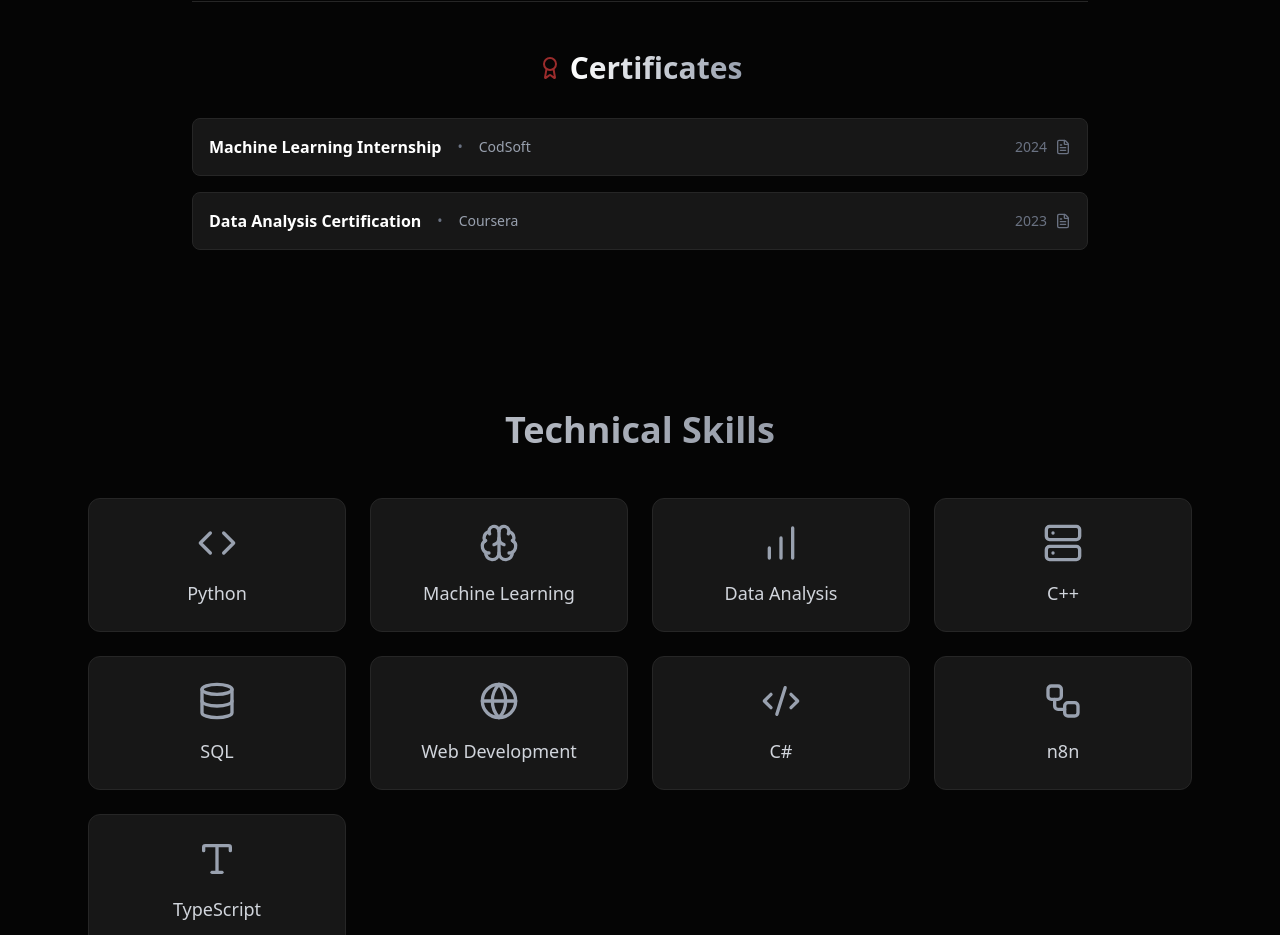
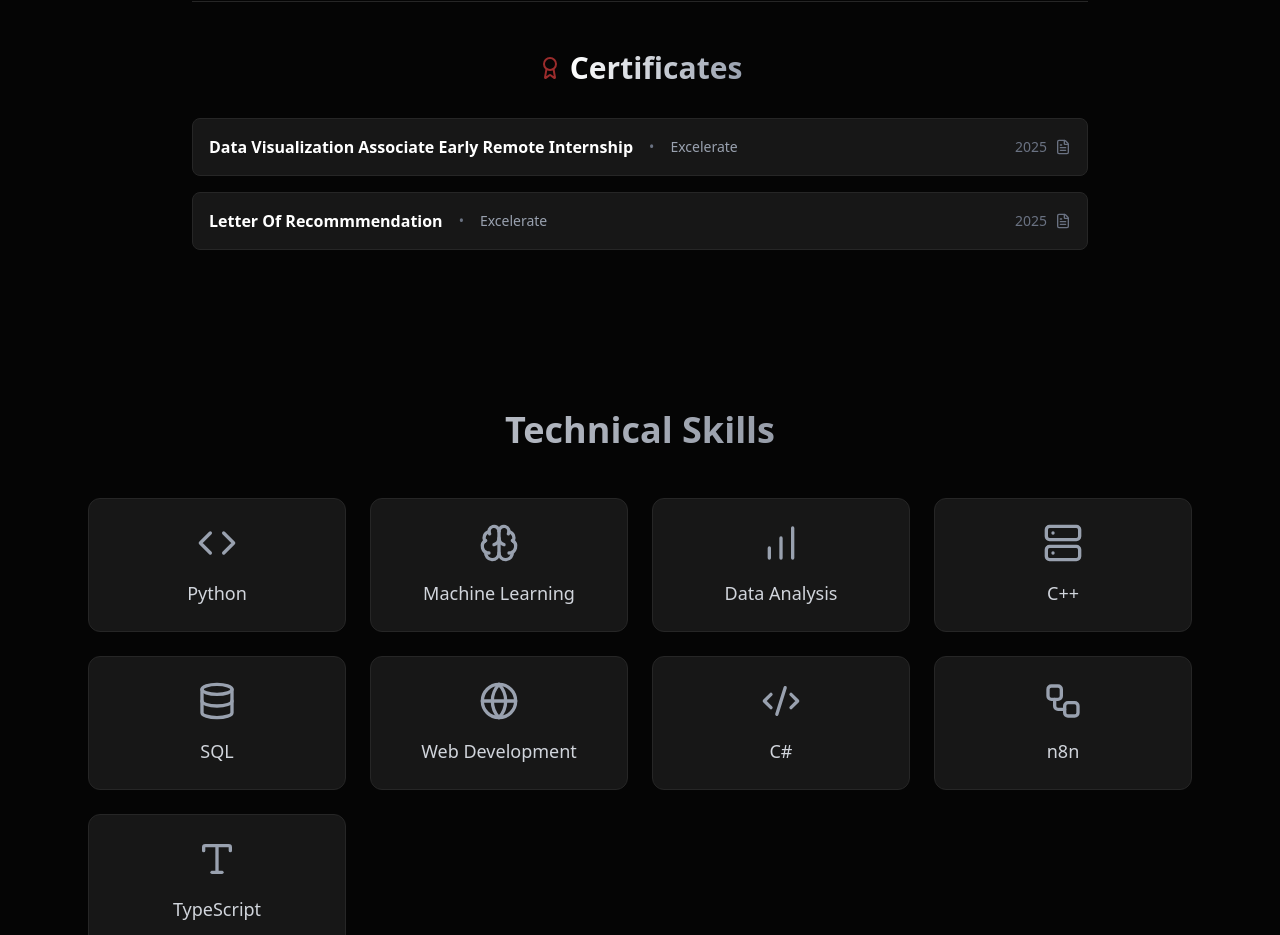
Before and after one commit to Sarab160/Portfolio, a Next.js app: page / in a window 1280 px wide. Shown: the part 1580-2515 px from the top of the page. Built offline with nearby package versions, Linux system fonts and the light colour scheme.

Commit message:
Portfolio

```diff
--- a/src/data/portfolio.ts
+++ b/src/data/portfolio.ts
@@ -26,8 +26,8 @@ export interface Certificate {
 }
 
 export const certificatesData: Certificate[] = [
-    { title: "Machine Learning Internship", issuer: "CodSoft", date: "2024", pdfLink: "/certificates/ml_internship.pdf" },
-    { title: "Data Analysis Certification", issuer: "Coursera", date: "2023", pdfLink: "/certificates/data_analysis.pdf" },
+    { title: "Data Visualization Associate Early Remote Internship", issuer: "Excelerate", date: "2025", pdfLink: "/certificates/internship.pdf" },
+    { title: "Letter Of Recommmendation", issuer: "Excelerate", date: "2025", pdfLink: "/certificates/lor.pdf" },
     // Add more certificates here
 ];
 
```
Also changed, not shown: 2 other files (tests, documents, lock files or other folders).
